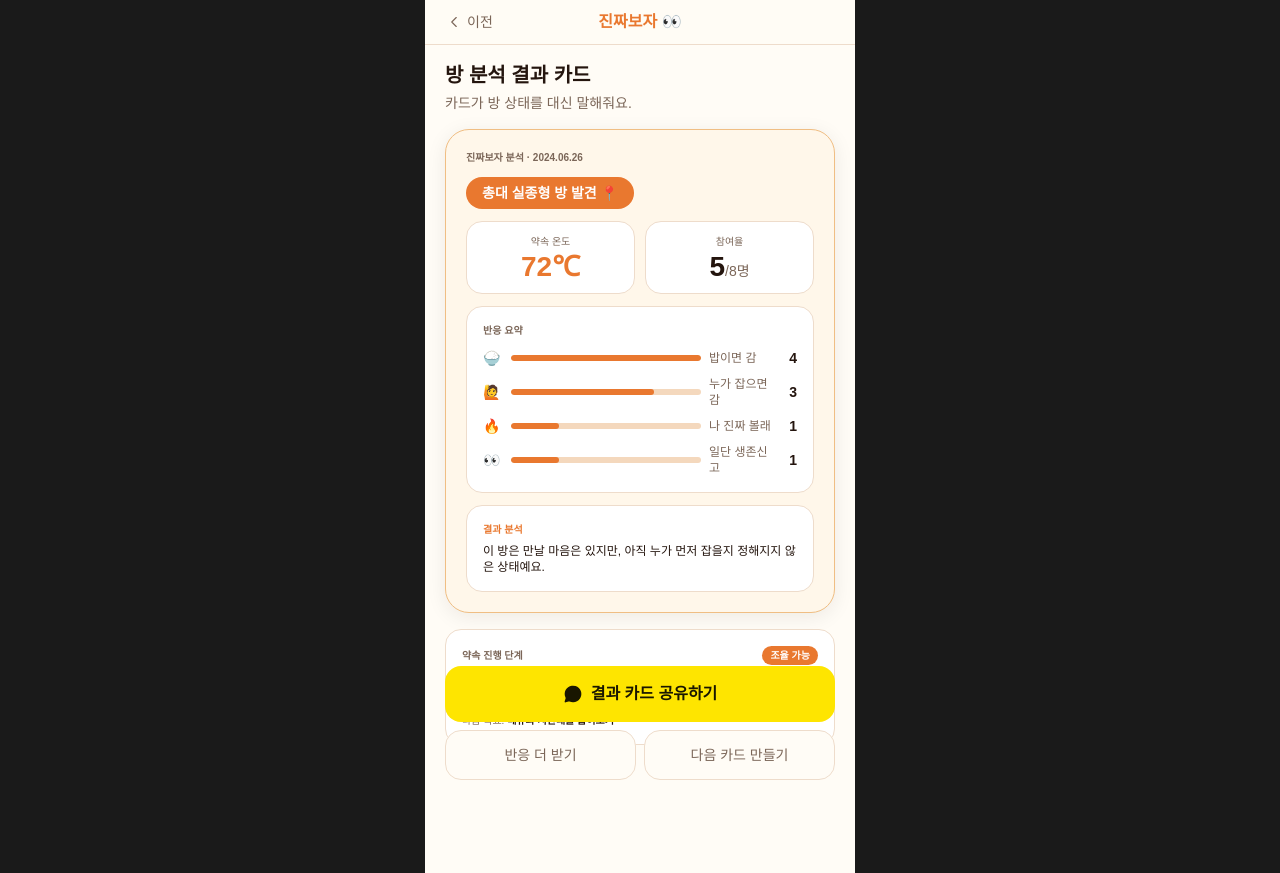
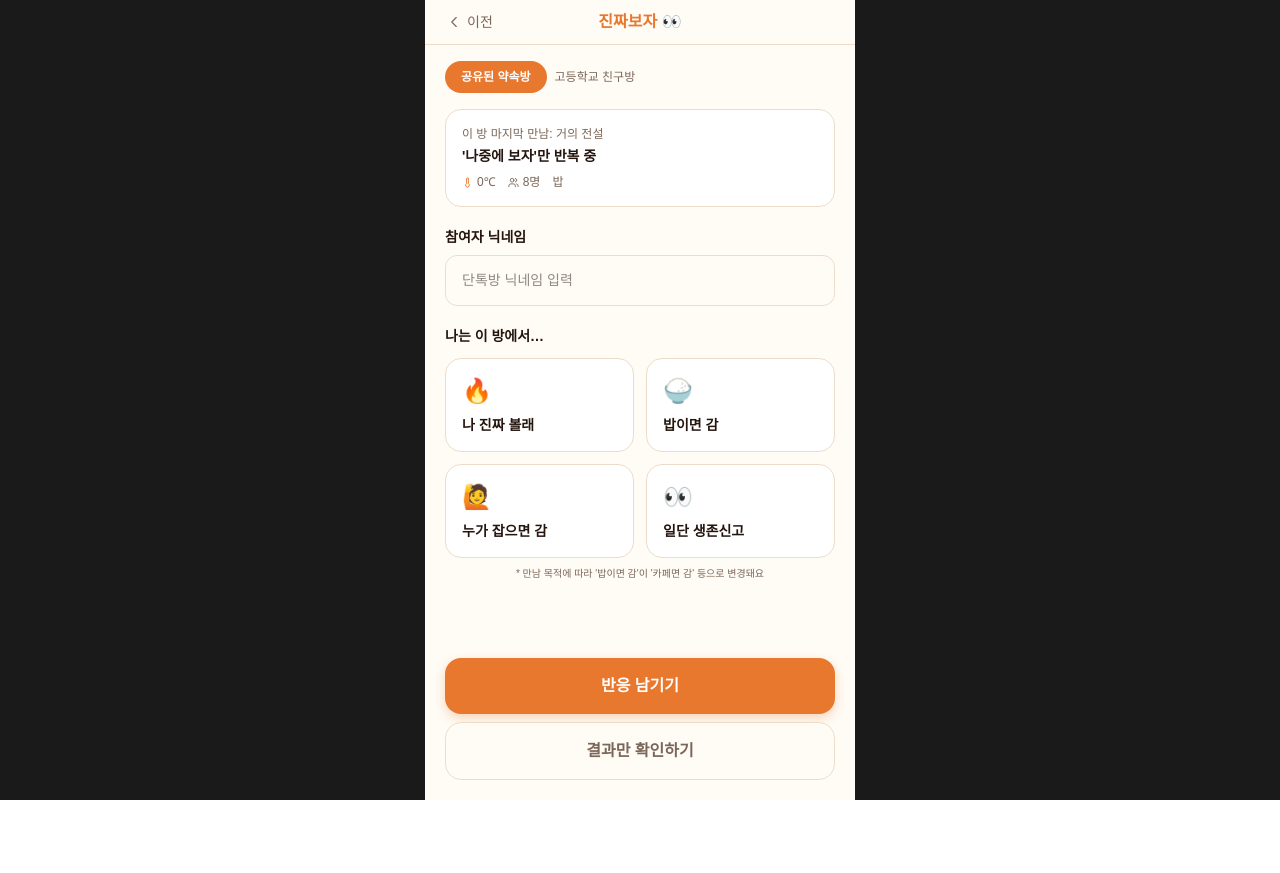
Before and after one commit to RealBoja/RealBoja-FE, a React (Vite) app: page / in a window 1280 px wide. After the commit the page ends 800 px from the top, so only its background shows below. Built offline with nearby package versions, Linux system fonts and the light colour scheme.

Commit message:
refactor: 결과만 확인하기 버튼 추가

```diff
--- a/src/App.tsx
+++ b/src/App.tsx
@@ -1,5 +1,5 @@
-import AnalysisPage from "@/pages/AnalysisPage";
+import JoinRoomPage from "@/pages/JoinRoomPage";
 
 export default function App() {
-  return <AnalysisPage />;
+  return <JoinRoomPage />;
 }
--- a/src/components/common/TextInput.tsx
+++ b/src/components/common/TextInput.tsx
@@ -1,5 +1,4 @@
 interface TextInputProps {
-<<<<<<< HEAD
   label?: string; // "참여자 닉네임"
   placeholder?: string; // "단톡방 닉네임 입력"
   value?: string;
@@ -28,34 +27,4 @@ export default function TextInput({
       />
     </div>
   );
-=======
-    label?: string;          // "참여자 닉네임"
-    placeholder?: string;    // "단톡방 닉네임 입력"
-    value?: string;
-    onChange?: (value: string) => void;
 }
-
-export default function TextInput({
-                                      label,
-                                      placeholder,
-                                      value,
-                                      onChange,
-                                  }: TextInputProps) {
-    return (
-        <div className="flex flex-col items-start self-stretch">
-            {label && (
-                <label className="pb-2 text-sm font-bold leading-5 text-text">
-                    {label}
-                </label>
-            )}
-            <input
-                type="text"
-                value={value}
-                placeholder={placeholder}
-                onChange={(e) => onChange?.(e.target.value)}
-                className="input-text focus:input-text-focus"
-            />
-        </div>
-    );
->>>>>>> f8ed9355dab2ef80d2b02636f34e33232d69f30f
-}
--- a/src/pages/JoinRoomPage.tsx
+++ b/src/pages/JoinRoomPage.tsx
@@ -18,9 +18,14 @@ export default function JoinRoomPage() {
     <MobileLayout
       topBar={<TopBar showBack onBack={() => history.back()} />}
       bottomCTA={
+        <div className="flex flex-col gap-2">
           <Button variant="primary" onClick={handleSubmit}>
             반응 남기기
           </Button>
+          <Button variant="ghost" onClick={() => {}}>
+            결과만 확인하기
+          </Button>
+        </div>
       }
     >
       {/* 상단 약속방 정보 카드 */}
```
Lines whose indentation alone changed are shown as unchanged.
